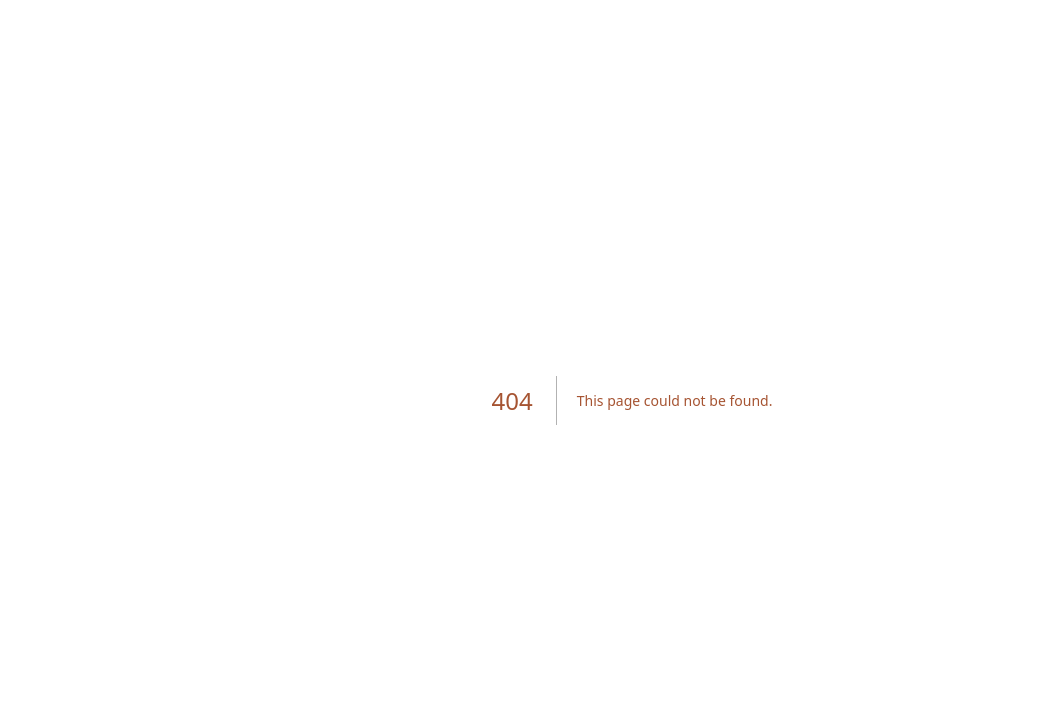
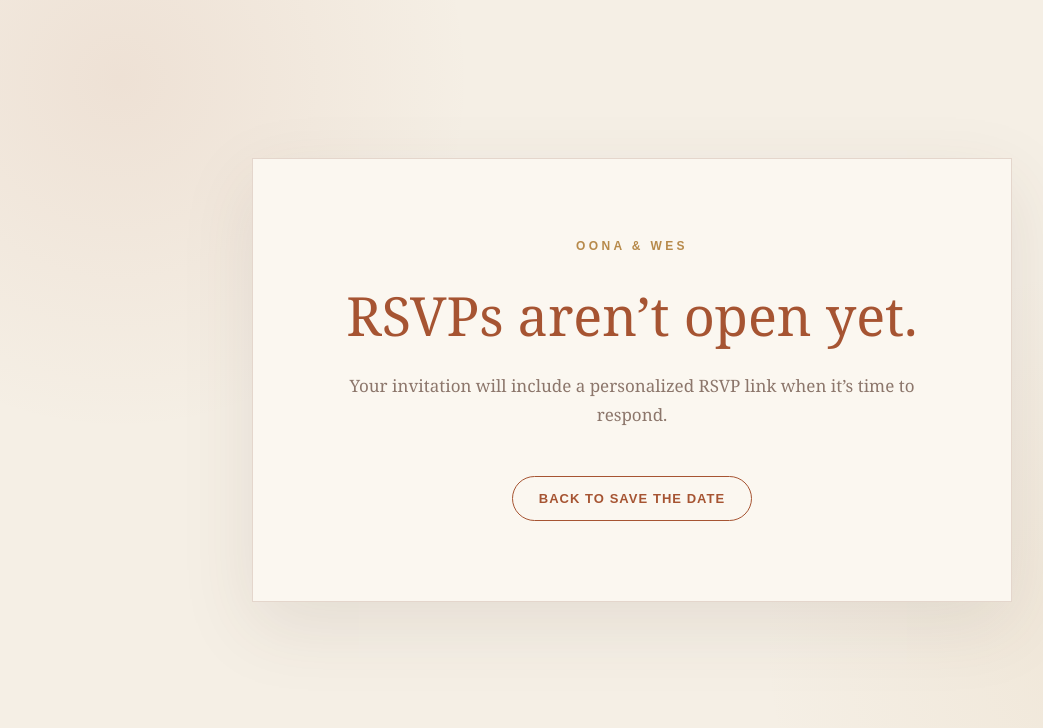
Before and after one commit to OneMeanToast/wedding, a Next.js app: page /rsvp in a window 1280 px wide. Before the commit this address had no page. Shown: the top 728 px of the page, without its empty margins (8-1051 px from the left). Built offline with nearby package versions, Linux system fonts and the light colour scheme.

Commit message:
Add RSVP placeholder route

```diff
--- /dev/null
+++ b/app/rsvp/page.tsx
@@ -0,0 +1,12 @@
+export default function RsvpComingSoon() {
+  return (
+    <main className="centerPage">
+      <section className="shell compact">
+        <p className="eyebrow">OONA &amp; WES</p>
+        <h2>RSVPs aren’t open yet.</h2>
+        <p>Your invitation will include a personalized RSVP link when it’s time to respond.</p>
+        <a className="secondary" href="/">Back to Save the Date</a>
+      </section>
+    </main>
+  );
+}
```
